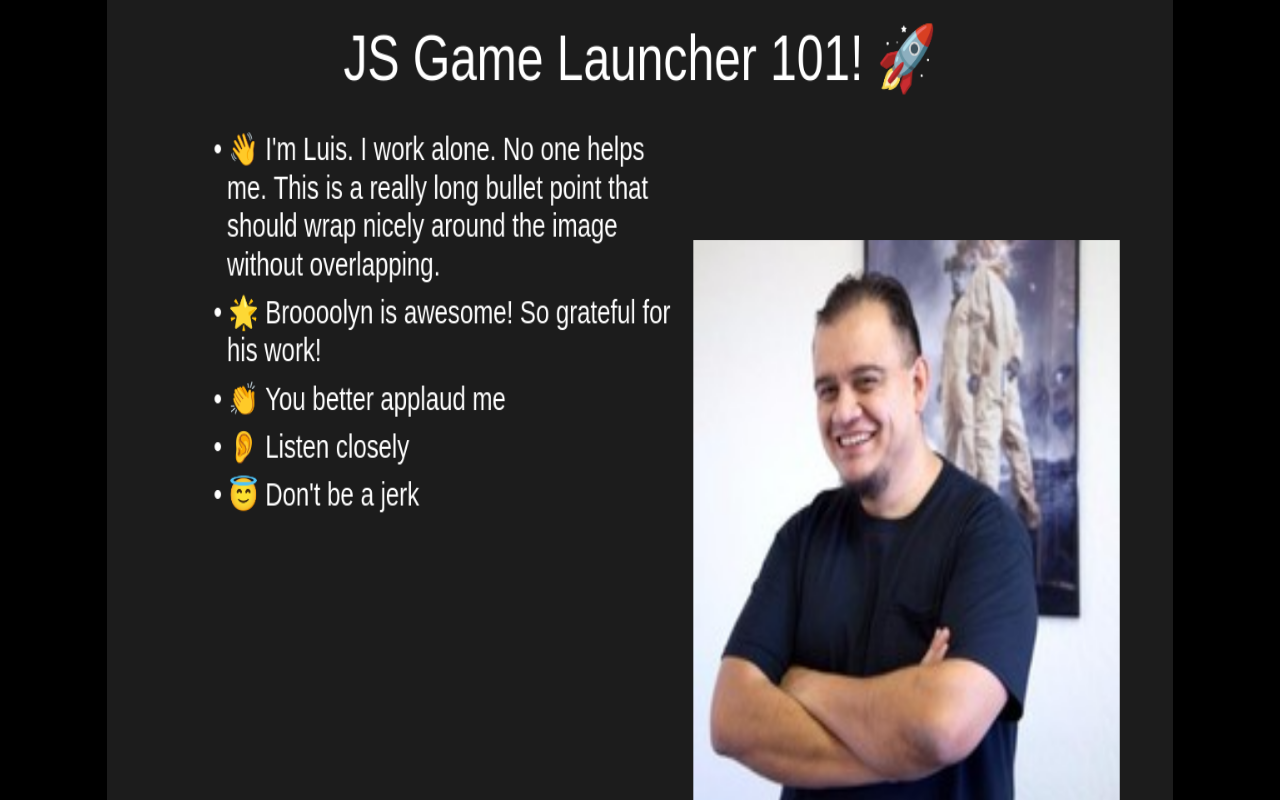
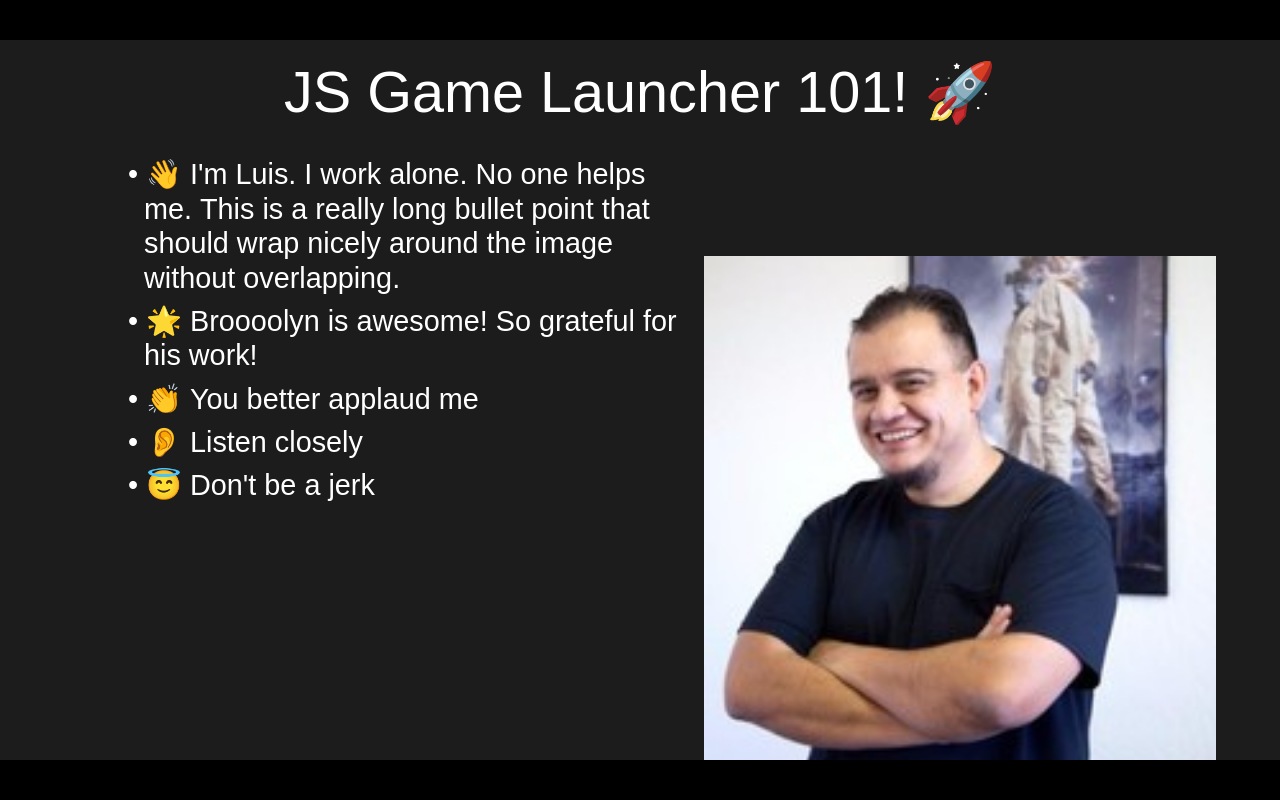
Before and after one commit to tooshel/slidegame, a website built with Vite: page index.html in a window 1280 px wide. Built offline with nearby package versions, Linux system fonts and the light colour scheme; a web font is replaced by a local one.

Commit message:
made it 16x9 but the perf is bad . . . for now

```diff
--- a/index.html
+++ b/index.html
@@ -1,12 +1,13 @@
 <!DOCTYPE html>
 <html lang="en">
   <head>
-  <meta charset="UTF-8">
-  <meta name="viewport" content="width=device-width, initial-scale=1.0">
+    <meta charset="UTF-8" />
+    <meta name="viewport" content="width=device-width, initial-scale=1.0" />
     <title>Responsive Canvas with Aspect Ratio</title>
     <style>
       /* Ensure the body and html fill the entire window */
-    html, body {
+      html,
+      body {
         margin: 0;
         padding: 0;
         width: 100%;
@@ -32,9 +33,9 @@
   </head>
   <body>
     <!-- Internal aspect ratio 4:3 -->
-  <canvas id="gameCanvas" width="640" height="480"></canvas>
+    <canvas id="gameCanvas" width="1280" height="720"></canvas>
     <script>
-    const canvas = document.querySelectorAll('canvas')[0];
+      const canvas = document.querySelectorAll("canvas")[0];
       const ctx = canvas.getContext("2d");
 
       // Disable smoothing for pixel-perfect scaling
--- a/src/main.js
+++ b/src/main.js
@@ -69,8 +69,8 @@ const slides = [
     bullets: ["Bullet point 1", "Bullet point 2", "Bullet point 3"],
   },
   {
-    title: "Example Slide",
-    bullets: ["Bullet point 1", "Bullet point 2", "Bullet point 3"],
+    title: "Thanks!",
+    bullets: ["Broooookln you are awesome!"],
   },
   // Add more slides here
 ];
@@ -319,10 +319,7 @@ async function launch() {
     document.fonts.add(loadedOrbitronFont);
 
     // Load Roboto font
-    const robotoFont = new FontFace(
-      "Roboto",
-      "url(fonts/Roboto-Regular.ttf)"
-    );
+    const robotoFont = new FontFace("Roboto", "url(fonts/Roboto-Regular.ttf)");
     const loadedRobotoFont = await robotoFont.load();
     document.fonts.add(loadedRobotoFont);
 
```
Lines whose indentation alone changed are shown as unchanged.
